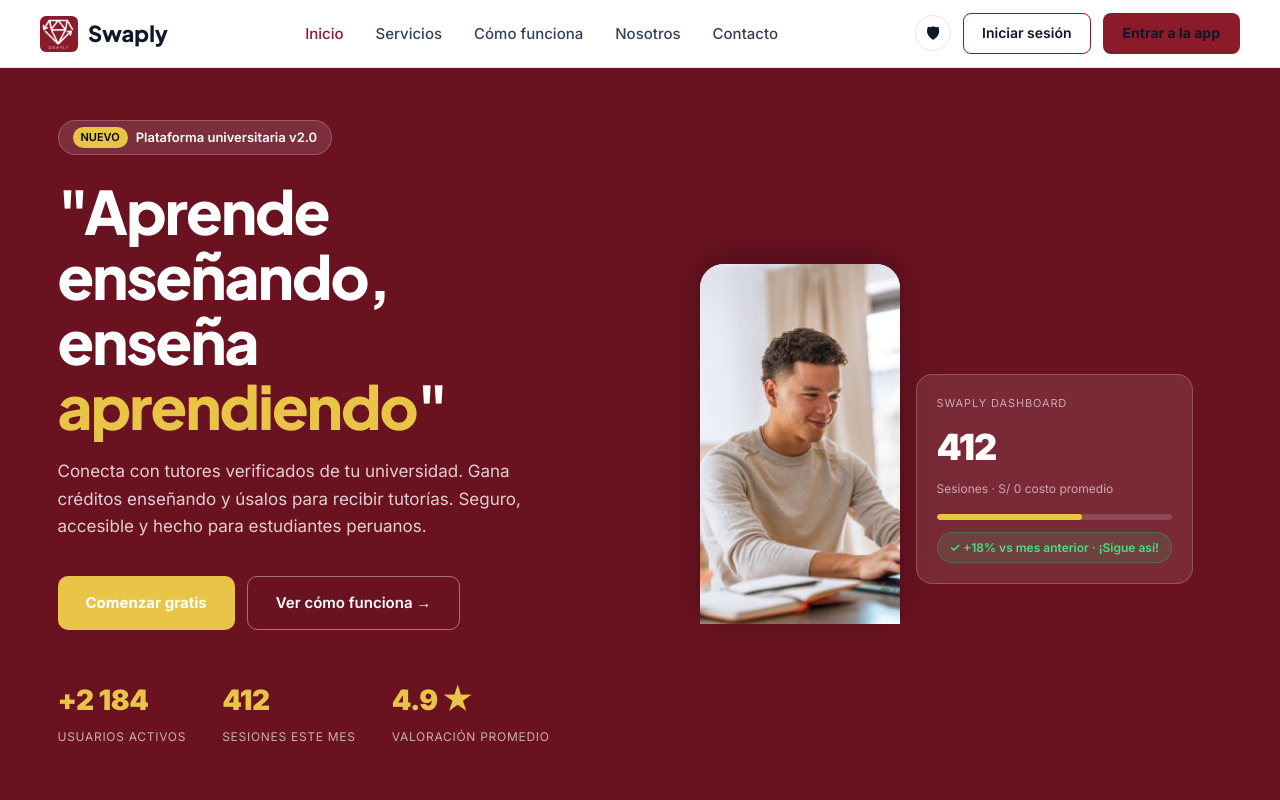
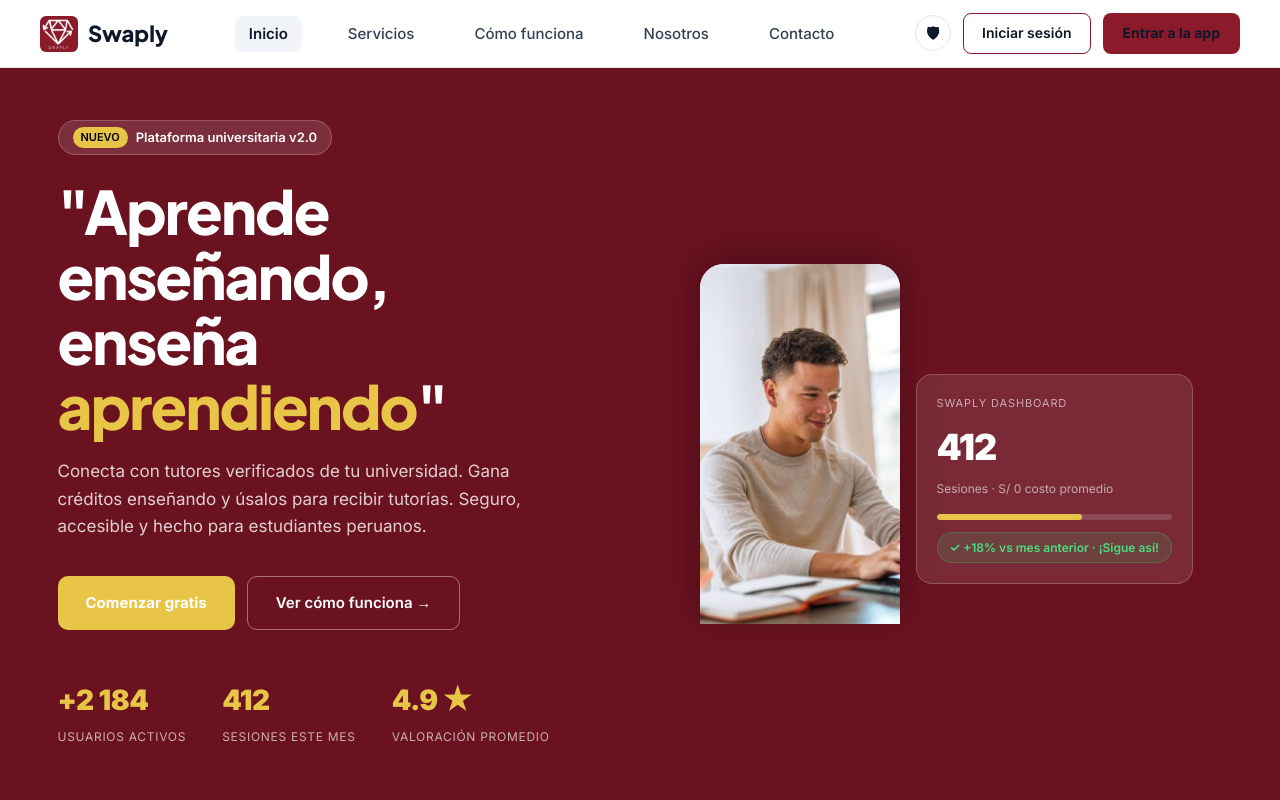
Before and after one commit to NexoraIHC/Swaply-Landingpage, a website: page public/index.html in a window 1280 px wide. Shown: the top 800 px of the page. Drawn offline with Linux system fonts and the light colour scheme.

Commit message:
Refactor landing.css for improved styling

```diff
--- a/public/assets/styles/landing.css
+++ b/public/assets/styles/landing.css
@@ -48,9 +48,11 @@ img { max-width: 100%; display: block; }
 }
 .landing-nav a {
   font-size: 15px; font-weight: 500; color: var(--ink2);
-  transition: color .2s;
+  padding: 6px 14px; border-radius: 8px;
+  transition: background .2s, color .2s;
 }
-.landing-nav a:hover, .landing-nav a.active { color: var(--primary); }
+.landing-nav a:hover { background: #f1f5f9; color: var(--ink); }
+.landing-nav a.active { background: #f1f5f9; color: var(--ink); font-weight: 600; }
 .header-actions { display: flex; align-items: center; gap: 12px; }
 .btn-ghost {
   padding: 8px 18px; border-radius: 8px; font-size: 14px; font-weight: 600;
```
